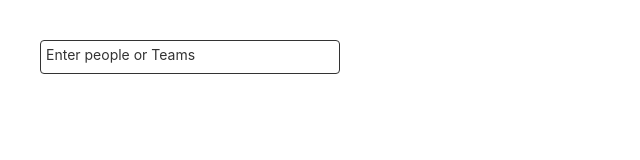
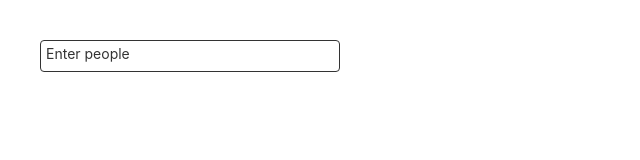
Before and after one commit to Kickbuttowaski/goschedule, a React (Create React App) app: page / in a window 1280 px wide. Shown: the top 160 px of the page, without its empty margins (0-640 px from the left). Built offline with nearby package versions, Linux system fonts and the light colour scheme; a web font is replaced by a local one.

Commit message:
Userpicker Single

```diff
--- a/src/components/UserPicker/UserPicker.jsx
+++ b/src/components/UserPicker/UserPicker.jsx
@@ -18,9 +18,13 @@ export default class UserPicker extends React.Component {
     this.changePicker = this.changePicker.bind(this)
   }
 
-  handleChange(val) {
+  handleChange(val,mode="S") {
     let { onChange } = this.props;
     var selectedOption = this.state.selectedOption;
+    if(mode == "S")
+    {
+      selectedOption.length=0
+    }
     selectedOption.push(val);
     this.setState({ selectedOption });
     onChange && onChange(val);
@@ -58,7 +62,7 @@ export default class UserPicker extends React.Component {
     {
       if(selectedOption.length !== 0)
       {
-        result = <p>{selectedOption[0]['value']}</p>
+        result = <p className={style.singleUserpicker}><img className={style.avatar} src={selectedOption[0]['avatar']}/>{selectedOption[0]['value']}</p>
       }
     }
     else{
@@ -69,17 +73,25 @@ export default class UserPicker extends React.Component {
   }
 
   render() {
-    let { options, disabled = false } = this.props;
+    let { options, disabled = false,mode } = this.props;
     const { isOpen, selectedOption = "", arrow } = this.state;
     let selectedLabel = this.changePicker(this.props.mode)
-    console.log(selectedLabel)
-    let inputText=selectedOption.length !== 0? "add more people":"Enter people or Teams"
+    let inputText
+    let singleStyle = mode === "S"?"32px":""
+    console.log(singleStyle)
+    if(mode !== "S"){
+      inputText=selectedOption.length !== 0? "add more people":"Enter people or Teams"
+    }
+    else{
+      inputText=selectedOption.length !== 0? "":"Enter people"
+    }
+
     let html = options.map((obj, i) => {
       return (
         <span
           key={i}
           className={style.dropdownList}
-          onClick={this.handleChange.bind(this, obj)}
+          onClick={this.handleChange.bind(this, obj,mode)}
         >
           <img className={style.avatar} src={obj.avatar} />
           {obj.label}
@@ -89,6 +101,7 @@ export default class UserPicker extends React.Component {
     return (
       <div className={style.selectContainer}>
         <div
+        style={{maxHeight:singleStyle}}
           className={
             isOpen === true ? style.selectStyle_click : style.selectStyle
           }
--- a/src/components/UserPicker/UserPicker.module.css
+++ b/src/components/UserPicker/UserPicker.module.css
@@ -98,3 +98,6 @@
     top:4px;
     margin-right: 15px;
 }
+.singleUserpicker{
+  display: inline-block;
+}
```
